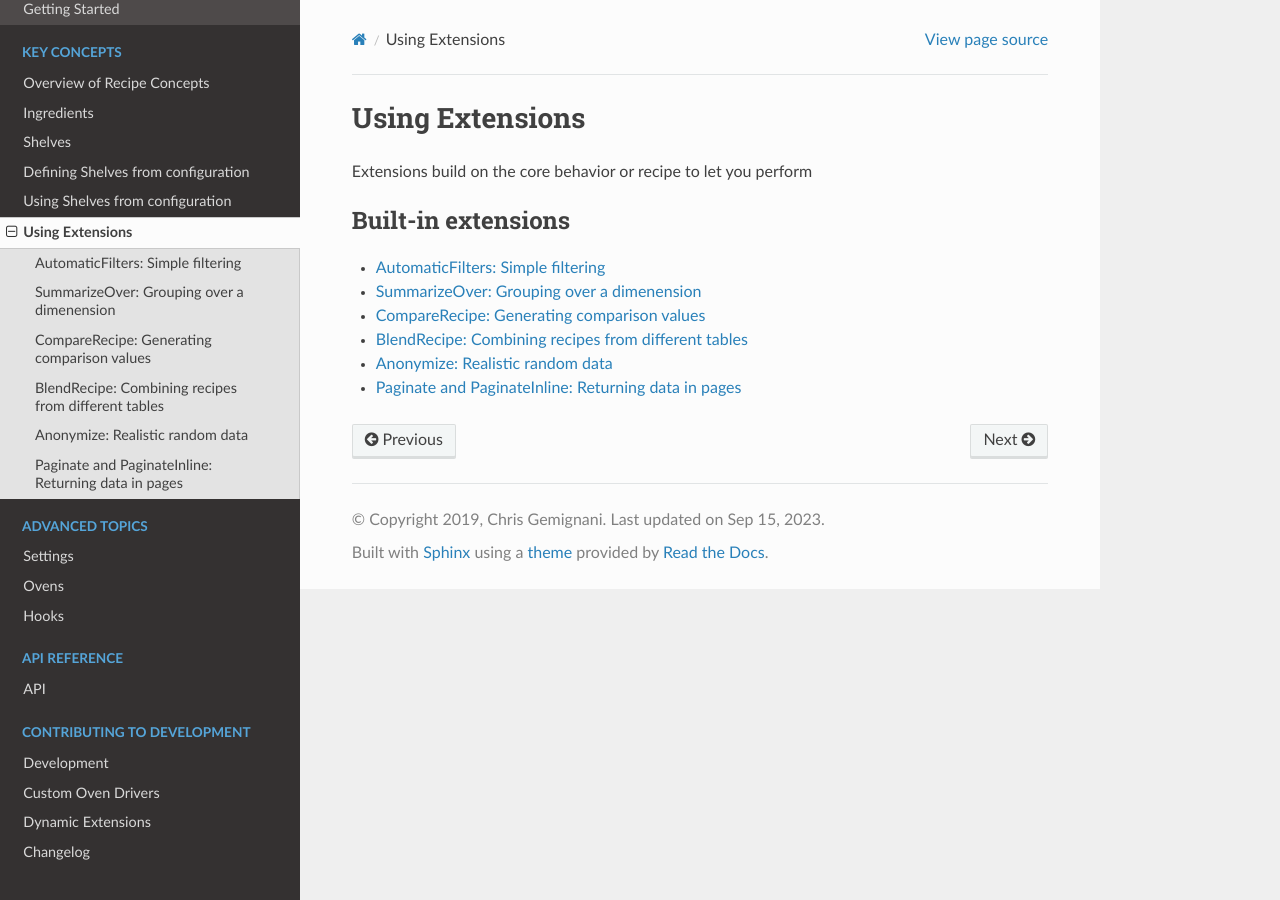
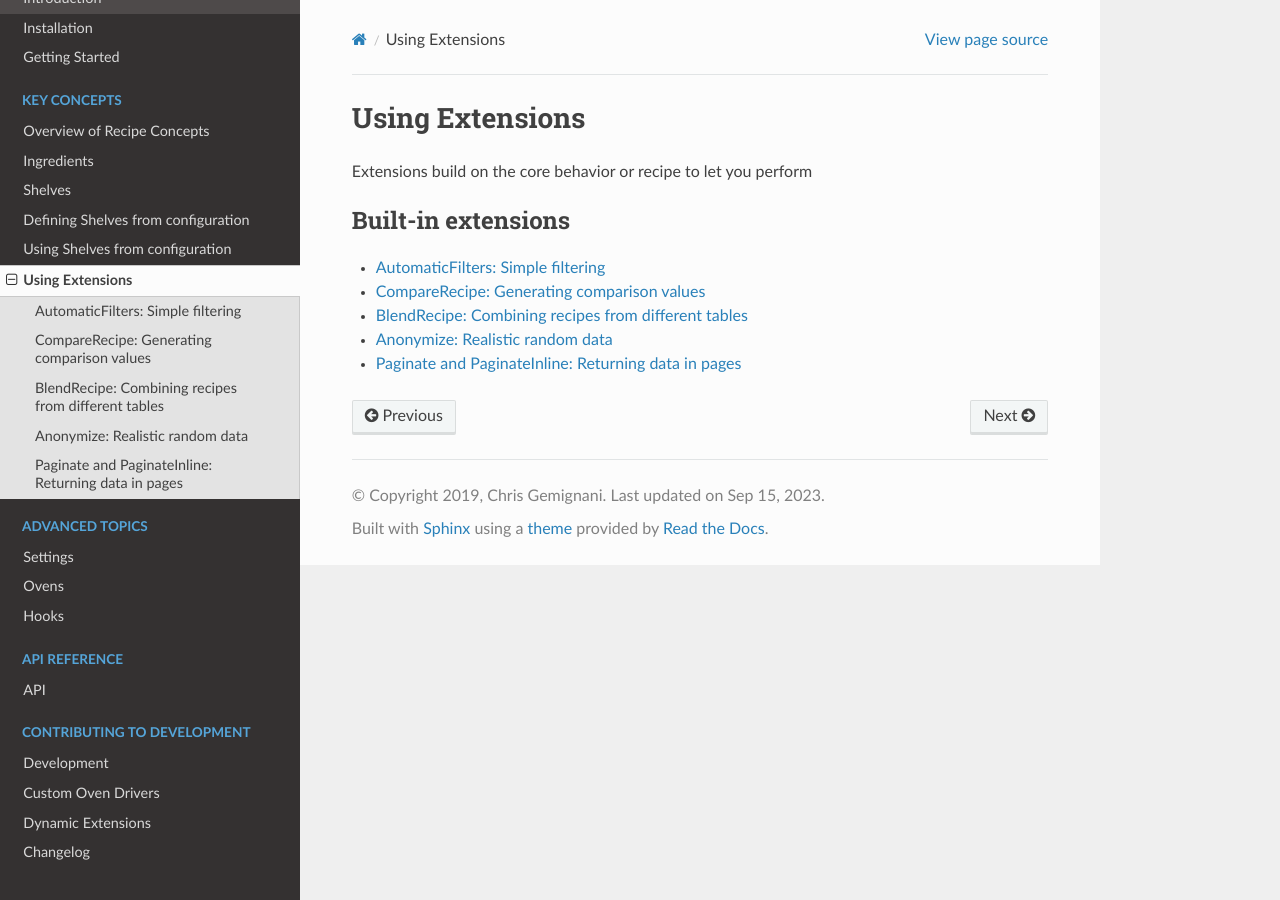
Before and after one commit to juiceinc/recipe, a Sphinx documentation site: the page built from docs/extensions/intro_to_extensions.rst, in a window 1280 px wide. Built offline with Sphinx 7.4.7 and the Read the Docs theme 2.0.0, drawn with Linux system fonts in a browser that asks for light colours.

Commit message:
Remove SummarizeOver from docs

```diff
--- a/docs/api.rst
+++ b/docs/api.rst
@@ -74,9 +74,6 @@
 .. autoclass:: CompareRecipe
     :members: compare
 
-.. autoclass:: SummarizeOver
-    :members: summarize_over
-
 .. autoclass:: Anonymize
     :members:
 
--- a/docs/concepts/overview.rst
+++ b/docs/concepts/overview.rst
@@ -37,7 +37,6 @@
 Recipe includes the following built-in extensions.
 
 * **AutomaticFilter**: Supports a configuration syntax for applying filters.
-* **SummarizeOver**: Supports summarizing over a dimension
 * **BlendRecipe**: Allows data from different tables to be combined
 * **CompareRecipe**: Allows a secondary recipe against the same table to be combined.
 * **Anonymize**: Allows result data to be anonymized.
--- a/docs/contributing/development.rst
+++ b/docs/contributing/development.rst
@@ -71,7 +71,6 @@
 
 * AutomaticFilters
 * Anonymize
-* SummarizeOver
 
 
 Or extensions can merge one or more recipes into the base recipe. Extensions
--- a/docs/extensions/intro_to_extensions.rst
+++ b/docs/extensions/intro_to_extensions.rst
@@ -9,7 +9,6 @@
    :maxdepth: 3
 
    automaticfilters
-   summarizeover
    comparerecipe
    blendrecipe
    anonymize
--- a/docs/extensions/summarizeover.rst
+++ /dev/null
@@ -1,12 +0,0 @@
-SummarizeOver: Grouping over a dimenension
-==========================================
-
-The SummarizeOver extension provides generates calculations over
-an aggregation of a Dimension.
-
-
-.. module:: recipe
-
-.. autoclass:: SummarizeOver
-    :members: summarize_over
-    :noindex:
```
